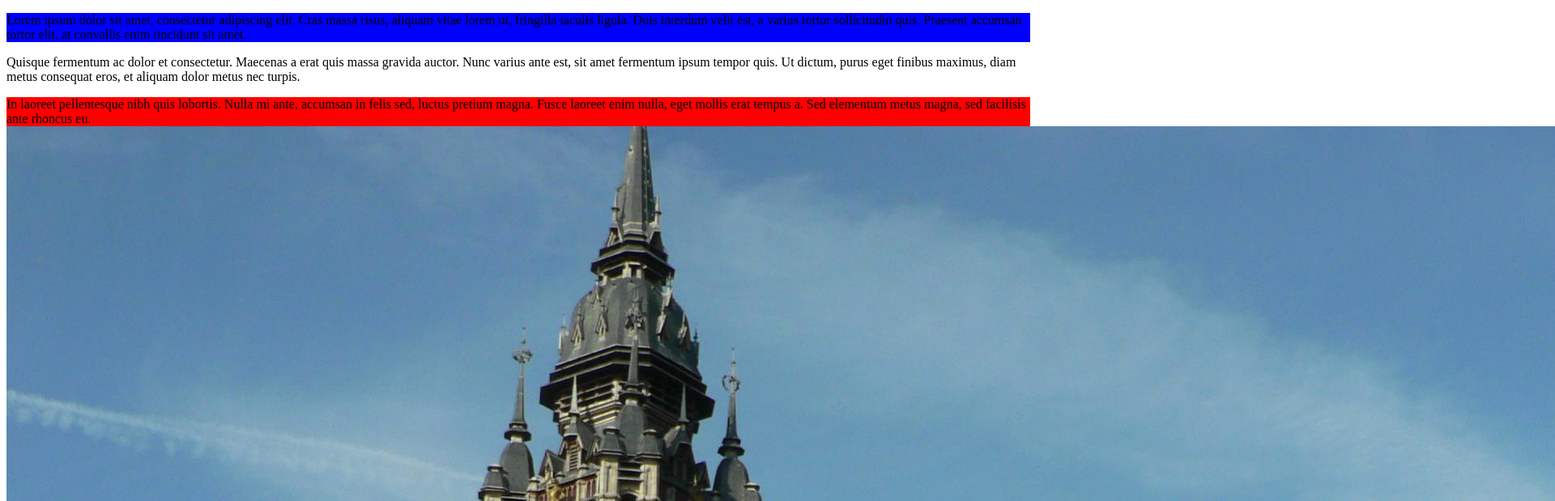
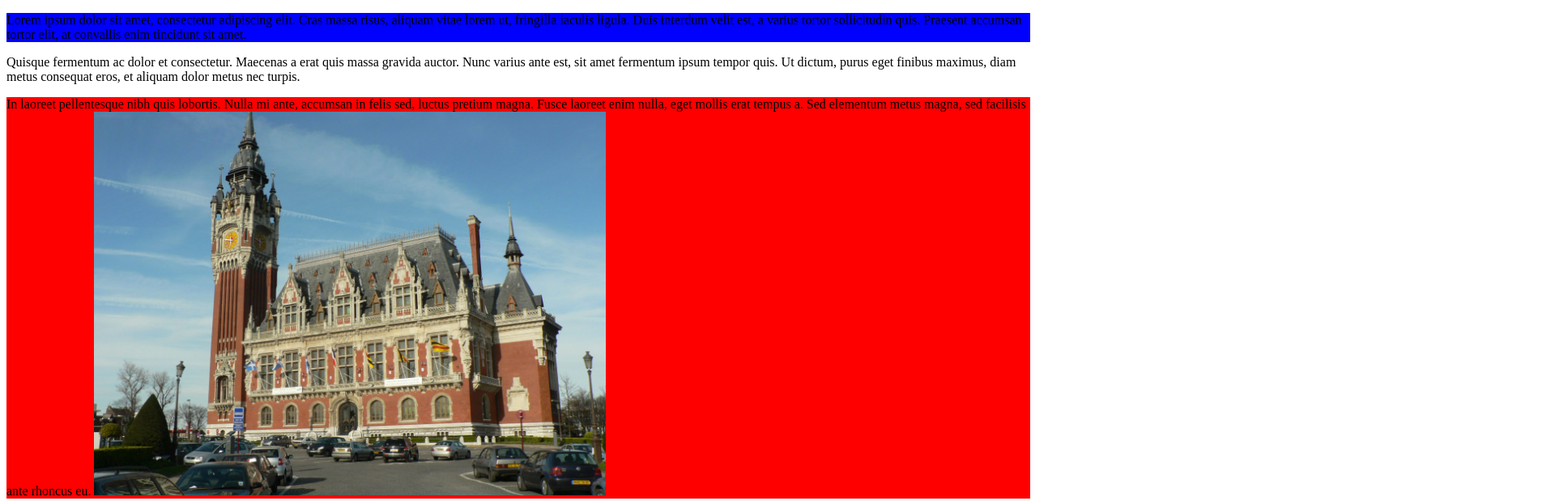
Before and after one commit to LarocheL/hello-world, a plain HTML site: page index.html in a window 1280 px wide. Shown: the top 619 px of the page at 81% size, 1920 px wide, since content can reach past the window. Drawn offline with Linux system fonts and the light colour scheme.

Commit message:
Modification de la mise en forme

```diff
--- a/css/style.css
+++ b/css/style.css
@@ -1,2 +1,2 @@
-#pp { background-color: blue; }
-#tp { background-color: red; }
+#un { background-color: blue; }
+#trois { background-color: red; }
--- a/index.html
+++ b/index.html
@@ -6,10 +6,10 @@
 	<title>Test</title>
 </head>
 <body>
-	<p id="pp">Lorem ipsum dolor sit amet, consectetur adipiscing elit. Cras massa risus, aliquam vitae lorem ut, fringilla iaculis ligula. Duis interdum velit est, a varius tortor sollicitudin quis. Praesent accumsan tortor elit, at convallis enim tincidunt sit amet.</p>
+	<p id="un">Lorem ipsum dolor sit amet, consectetur adipiscing elit. Cras massa risus, aliquam vitae lorem ut, fringilla iaculis ligula. Duis interdum velit est, a varius tortor sollicitudin quis. Praesent accumsan tortor elit, at convallis enim tincidunt sit amet.</p>
 	<p>Quisque fermentum ac dolor et consectetur. Maecenas a erat quis massa gravida auctor. Nunc varius ante est, sit amet fermentum ipsum tempor quis. Ut dictum, purus eget finibus maximus, diam metus consequat eros, et aliquam dolor metus nec turpis.</p>
-	<p id="tp">In laoreet pellentesque nibh quis lobortis. Nulla mi ante, accumsan in felis sed, luctus pretium magna. Fusce laoreet enim nulla, eget mollis erat tempus a. Sed elementum metus magna, sed facilisis ante rhoncus eu.
-		<img src="img/calais.jpg" />
+	<p id="trois">In laoreet pellentesque nibh quis lobortis. Nulla mi ante, accumsan in felis sed, luctus pretium magna. Fusce laoreet enim nulla, eget mollis erat tempus a. Sed elementum metus magna, sed facilisis ante rhoncus eu.
+		<img src="img/calais.jpg" width="50%" height="50%" />
 	</p>
 </body>
 </html>
```
